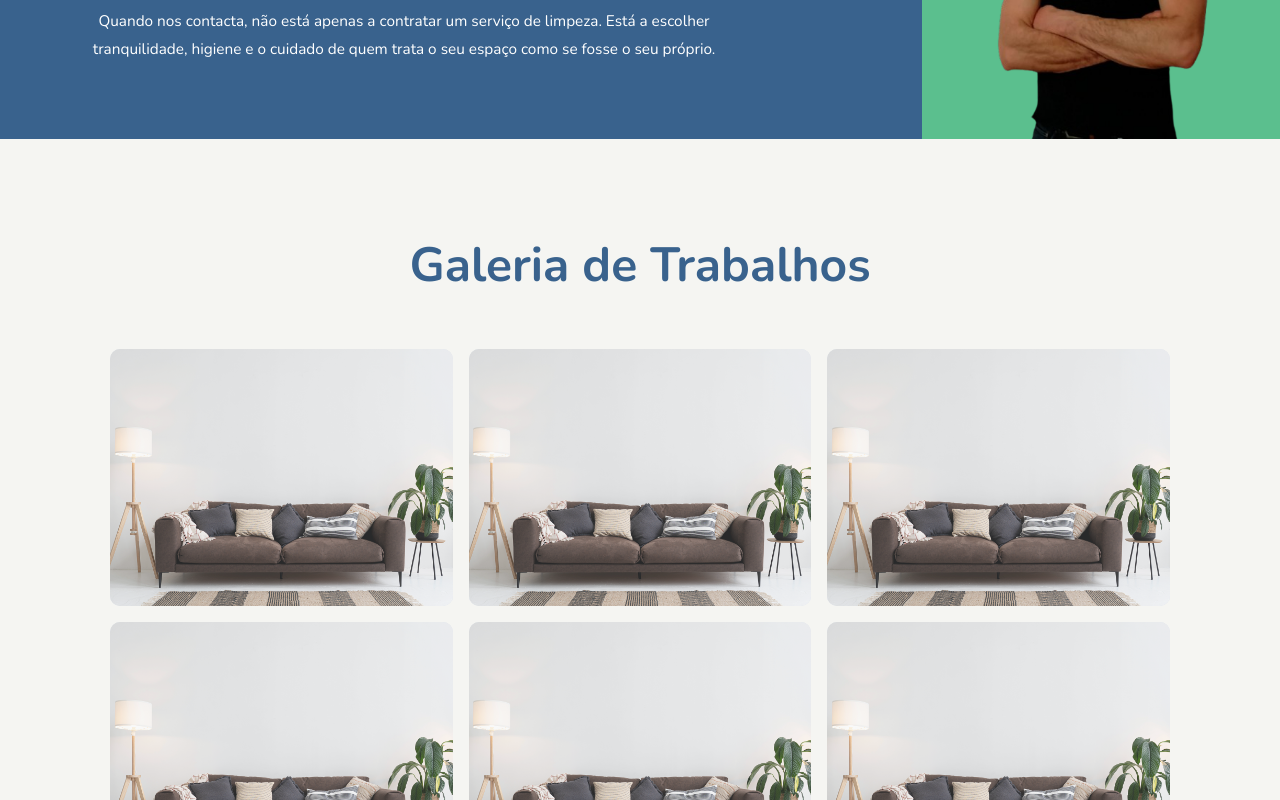
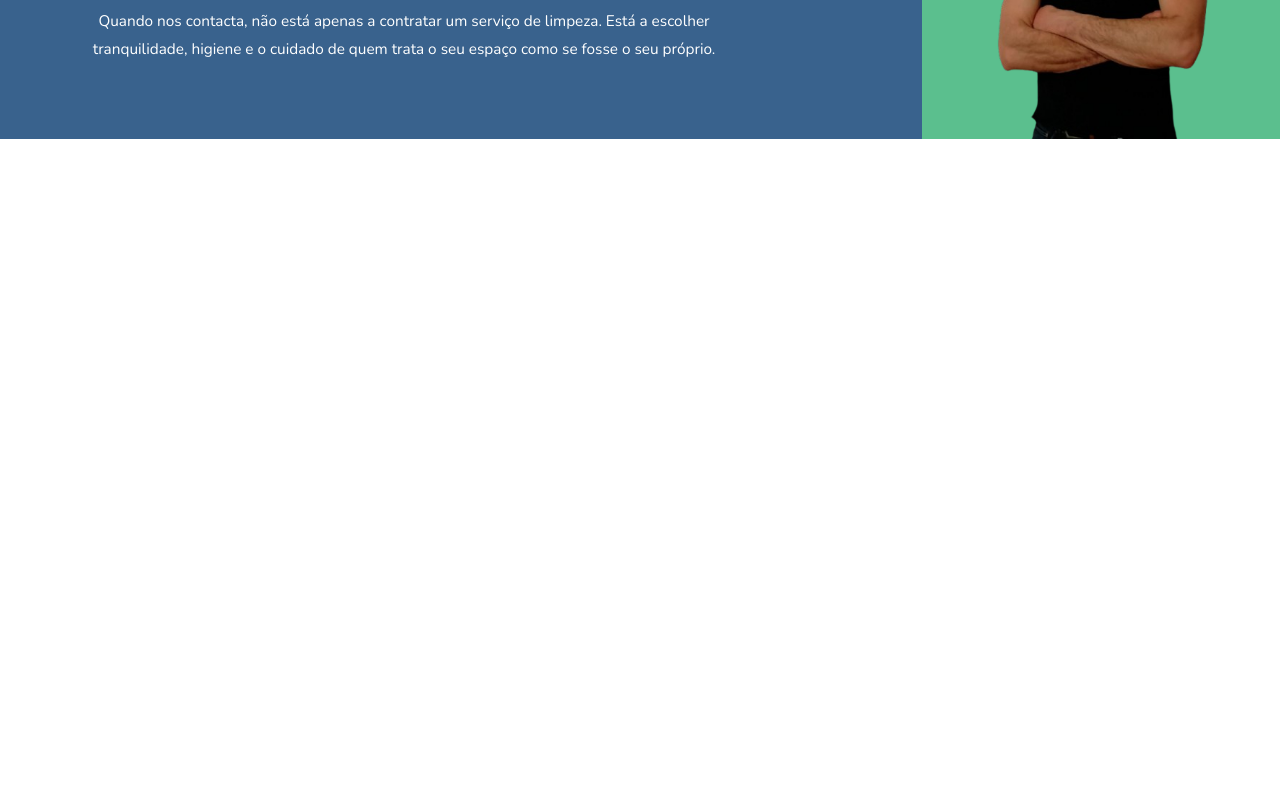
Before and after one commit to PedroRCR/rbclean-website, an Angular app: page / in a window 1280 px wide. Shown: the part 2280-3080 px from the top of the page. After the commit the page ends 2419 px from the top, so only its background shows below. Built offline with nearby package versions, Linux system fonts and the light colour scheme; a web font is replaced by a local one.

Commit message:
remove gallery

```diff
--- a/src/app/app.component.ts
+++ b/src/app/app.component.ts
@@ -9,7 +9,7 @@ import { SplashScreenComponent } from "./screens/splash-screen/splash-screen.com
   standalone: true,
   templateUrl: './app.component.html',
   styleUrl: './app.component.scss',
-  imports: [HeaderComponent, HomeComponent, SplashScreenComponent]
+  imports: [HeaderComponent, HomeComponent]
 })
 export class AppComponent {
   title = 'rbclean-website';
--- a/src/app/screens/gallery/gallery.component.html
+++ /dev/null
@@ -1,36 +0,0 @@
-<section id="gallery">
-  <div class="section-title">
-    <span>Galeria de Trabalhos</span>
-  </div>
-
-  <div class="gallery-grid">
-    <div
-      class="gallery-item"
-      *ngFor="let photo of photos"
-      (click)="openLightbox(photo)">
-      <img [src]="photo.src" [alt]="photo.alt" loading="lazy" />
-      <div class="gallery-overlay">
-        <span class="overlay-icon">&#43;</span>
-        <span class="overlay-label">{{ photo.alt }}</span>
-      </div>
-    </div>
-  </div>
-
-  <!-- Lightbox -->
-  <div class="lightbox" *ngIf="selectedImage" (click)="closeLightbox()">
-    <button class="lightbox-close" (click)="closeLightbox()">&#10005;</button>
-
-    <button class="lightbox-nav lightbox-nav--prev" (click)="$event.stopPropagation(); navigate(-1)">
-      &#8249;
-    </button>
-
-    <div class="lightbox-content" (click)="$event.stopPropagation()">
-      <img [src]="selectedImage.src" [alt]="selectedImage.alt" />
-      <p class="lightbox-caption">{{ selectedImage.alt }}</p>
-    </div>
-
-    <button class="lightbox-nav lightbox-nav--next" (click)="$event.stopPropagation(); navigate(1)">
-      &#8250;
-    </button>
-  </div>
-</section>
--- a/src/app/screens/gallery/gallery.component.scss
+++ /dev/null
@@ -1,175 +0,0 @@
-@import url('https://fonts.googleapis.com/css2?family=Nunito:wght@400;700&display=swap');
-
-#gallery {
-    padding: clamp(48px, 7vw, 96px) clamp(16px, 5vw, 64px);
-    background: #f5f5f2;
-}
-
-/* ── Title ── */
-.section-title {
-    text-align: center;
-    margin-bottom: clamp(24px, 4vw, 48px);
-
-    span {
-        font-family: 'Nunito', sans-serif;
-        font-weight: 700;
-        font-size: clamp(28px, 4vw, 48px);
-        color: #39628D;
-    }
-}
-
-/* ── Grid ── */
-.gallery-grid {
-    display: grid;
-    grid-template-columns: repeat(3, 1fr);
-    gap: clamp(8px, 1.5vw, 16px);
-    max-width: min(92%, 1100px);
-    margin: 0 auto;
-}
-
-/* ── Item ── */
-.gallery-item {
-    position: relative;
-    overflow: hidden;
-    border-radius: 10px;
-    aspect-ratio: 4/3;
-    cursor: pointer;
-    background: #dde3ea;
-
-    img {
-        width: 100%;
-        height: 100%;
-        object-fit: cover;
-        display: block;
-        transition: transform 0.4s ease;
-    }
-
-    &:hover img {
-        transform: scale(1.07);
-    }
-
-    &:hover .gallery-overlay {
-        opacity: 1;
-    }
-}
-
-/* ── Overlay ── */
-.gallery-overlay {
-    position: absolute;
-    inset: 0;
-    background: rgba(57, 98, 141, 0.72);
-    display: flex;
-    flex-direction: column;
-    align-items: center;
-    justify-content: center;
-    gap: 8px;
-    opacity: 0;
-    transition: opacity 0.3s ease;
-    border-radius: 10px;
-}
-
-.overlay-icon {
-    font-size: 36px;
-    color: #ffffff;
-    line-height: 1;
-    font-weight: 300;
-}
-
-.overlay-label {
-    font-family: 'Nunito', sans-serif;
-    font-size: clamp(12px, 1.2vw, 15px);
-    font-weight: 700;
-    color: #ffffff;
-    text-align: center;
-    padding: 0 12px;
-}
-
-/* ── Lightbox ── */
-.lightbox {
-    position: fixed;
-    inset: 0;
-    background: rgba(10, 20, 35, 0.92);
-    z-index: 1000;
-    display: flex;
-    align-items: center;
-    justify-content: center;
-    padding: 24px;
-    animation: fadeIn 0.2s ease;
-}
-
-@keyframes fadeIn {
-    from { opacity: 0; }
-    to   { opacity: 1; }
-}
-
-.lightbox-content {
-    display: flex;
-    flex-direction: column;
-    align-items: center;
-    max-width: 860px;
-    width: 100%;
-
-    img {
-        width: 100%;
-        max-height: 75vh;
-        object-fit: contain;
-        border-radius: 8px;
-        box-shadow: 0 24px 64px rgba(0,0,0,0.5);
-    }
-}
-
-.lightbox-caption {
-    font-family: 'Nunito', sans-serif;
-    font-size: 14px;
-    color: rgba(255,255,255,0.75);
-    margin-top: 14px;
-    text-align: center;
-}
-
-.lightbox-close {
-    position: absolute;
-    top: 20px;
-    right: 24px;
-    background: none;
-    border: none;
-    color: #ffffff;
-    font-size: 24px;
-    cursor: pointer;
-    opacity: 0.7;
-    transition: opacity 0.2s;
-
-    &:hover { opacity: 1; }
-}
-
-.lightbox-nav {
-    background: none;
-    border: none;
-    color: #ffffff;
-    font-size: 64px;
-    line-height: 1;
-    cursor: pointer;
-    padding: 0 clamp(8px, 3vw, 32px);
-    opacity: 0.6;
-    transition: opacity 0.2s;
-    flex-shrink: 0;
-    user-select: none;
-
-    &:hover { opacity: 1; }
-}
-
-/* ── Responsive ── */
-@media (max-width: 768px) {
-    .gallery-grid {
-        grid-template-columns: repeat(2, 1fr);
-    }
-
-    .lightbox-nav {
-        font-size: 44px;
-    }
-}
-
-@media (max-width: 480px) {
-    .gallery-grid {
-        grid-template-columns: 1fr;
-    }
-}
--- a/src/app/screens/gallery/gallery.component.ts
+++ /dev/null
@@ -1,47 +0,0 @@
-import { Component } from '@angular/core';
-import { CommonModule } from '@angular/common';
-
-export interface GalleryItem {
-  src: string;
-  alt: string;
-}
-
-@Component({
-  selector: 'app-gallery',
-  standalone: true,
-  imports: [CommonModule],
-  templateUrl: './gallery.component.html',
-  styleUrl: './gallery.component.scss'
-})
-export class GalleryComponent {
-  selectedImage: GalleryItem | null = null;
-
-  photos: GalleryItem[] = [
-    { src: '../../../assets/images/rbclean-home-img.png', alt: 'Limpeza de Sofá' },
-    { src: '../../../assets/images/rbclean-home-img.png', alt: 'Limpeza de Carpete' },
-    { src: '../../../assets/images/rbclean-home-img.png', alt: 'Limpeza de Sofá' },
-    { src: '../../../assets/images/rbclean-home-img.png', alt: 'Limpeza de Carpete' },
-    { src: '../../../assets/images/rbclean-home-img.png', alt: 'Limpeza de Sofá' },
-    { src: '../../../assets/images/rbclean-home-img.png', alt: 'Limpeza de Carpete' },
-    { src: '../../../assets/images/rbclean-home-img.png', alt: 'Limpeza de Sofá' },
-    { src: '../../../assets/images/rbclean-home-img.png', alt: 'Limpeza de Carpete' },
-
-  ];
-
-  openLightbox(photo: GalleryItem): void {
-    this.selectedImage = photo;
-    document.body.style.overflow = 'hidden';
-  }
-
-  closeLightbox(): void {
-    this.selectedImage = null;
-    document.body.style.overflow = '';
-  }
-
-  navigate(direction: 1 | -1): void {
-    if (!this.selectedImage) return;
-    const index = this.photos.indexOf(this.selectedImage);
-    const next = (index + direction + this.photos.length) % this.photos.length;
-    this.selectedImage = this.photos[next];
-  }
-}
--- a/src/app/screens/home/home.component.html
+++ b/src/app/screens/home/home.component.html
@@ -14,4 +14,3 @@
 </section>
 <app-services></app-services>
 <app-about-us></app-about-us>
-<app-gallery></app-gallery>
--- a/src/app/screens/home/home.component.ts
+++ b/src/app/screens/home/home.component.ts
@@ -5,12 +5,11 @@ import { ButtonType } from '../../../shared/enums';
 import { ResponsiveService } from '../../../shared/services/ResponsiveService';
 import { ServicesComponent } from "../services/services.component";
 import { AboutUsComponent } from "../about-us/about-us.component";
-import { GalleryComponent } from "../gallery/gallery.component";
 
 @Component({
   selector: 'app-home',
   standalone: true,
-  imports: [ButtonComponent, LogoTextComponent, ServicesComponent, AboutUsComponent, GalleryComponent],
+  imports: [ButtonComponent, LogoTextComponent, ServicesComponent, AboutUsComponent],
   templateUrl: './home.component.html',
   styleUrl: './home.component.scss'
 })
```
Also changed, not shown: 1 other file (tests, documents, lock files or other folders).
